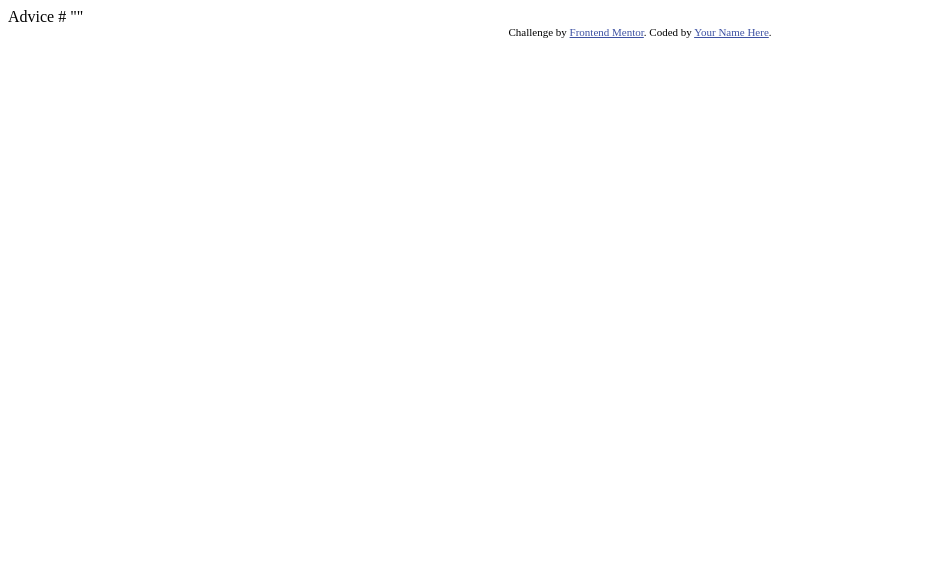
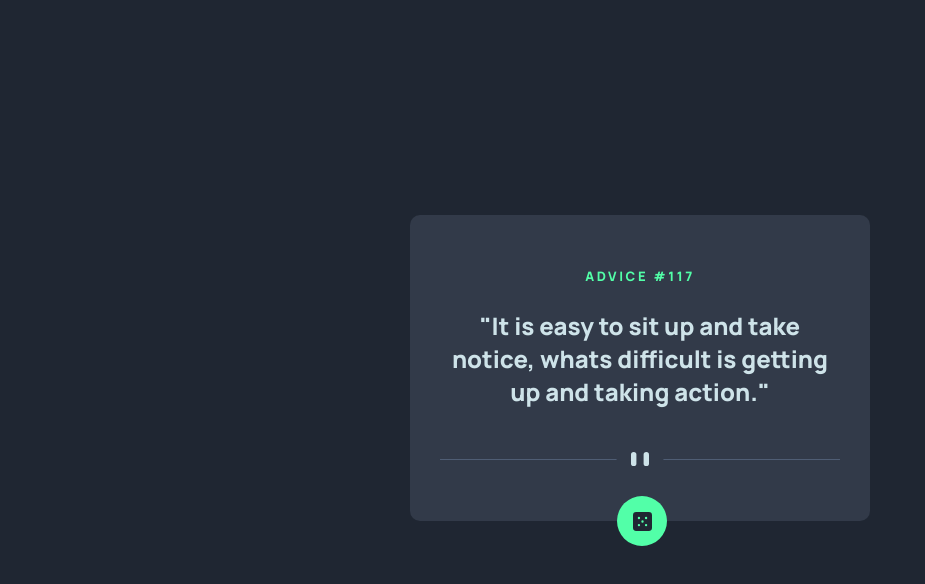
Before and after one commit to 00Saint00/advice-generator-app-main, a plain HTML site: page advice-generator-app-main/index.html in a window 1280 px wide. Shown: the whole page, without its empty margins (0-925 px from the left). Drawn offline with Linux system fonts and the light colour scheme.

Commit message:
advice generator

```diff
--- a/advice-generator-app-main/index.html
+++ b/advice-generator-app-main/index.html
@@ -1,28 +1,25 @@
 <!DOCTYPE html>
 <html lang="en">
+
 <head>
-  <meta charset="UTF-8">
-  <meta name="viewport" content="width=device-width, initial-scale=1.0"> <!-- displays site properly based on user's device -->
+    <meta charset="UTF-8">
+    <meta http-equiv="X-UA-Compatible" content="IE=edge">
+    <meta name="viewport" content="width=device-width, initial-scale=1.0">
+    <title>Frontend Mentor | Advice generator app</title>
+    <link rel="icon" href="images/favicon-32x32.png">
+    <link rel="stylesheet" href="style.css">
+</head>
 
-  <link rel="icon" type="image/png" sizes="32x32" href="./images/favicon-32x32.png">
+<body>
+    <section class="container">
+        <h5>ADVICE #<span id="advice-id">117</span></h5>
+        <p id="advice-text">"It is easy to sit up and take notice, whats difficult is getting up and taking action."</p>
+        <img src="./images/pattern-divider-desktop.svg" alt="" class="divide">
 
-  <title>Frontend Mentor | Advice generator app</title>
+        <button id="generateButton"><img src="./images/icon-dice.svg" alt="dice"></button>
+    </section>
 
-  <!-- Feel free to remove these styles or customise in your own stylesheet 👍 -->
-  <style>
-    .attribution { font-size: 11px; text-align: center; }
-    .attribution a { color: hsl(228, 45%, 44%); }
-  </style>
-</head>
-<body>
+    <script src="index.js"></script>
+</body>
 
-  Advice #<!-- Advice ID goes here -->
-
-  "<!-- Advice text goes here -->"
-
-  <div class="attribution">
-    Challenge by <a href="https://www.frontendmentor.io?ref=challenge" target="_blank">Frontend Mentor</a>.
-    Coded by <a href="#">Your Name Here</a>.
-  </div>
-</body>
 </html>
--- /dev/null
+++ b/advice-generator-app-main/index.js
@@ -0,0 +1,19 @@
+let adviceId = document.querySelector("#advice-id");
+let adviceText = document.querySelector("#advice-text");
+let generateButton = document.querySelector("#generateButton");
+
+let baseUrl = "https://api.adviceslip.com/advice";
+
+let generateAdvice = async () => {
+  try {
+    const response = await fetch(baseUrl);
+    let data = await response.json();
+    console.log(data);
+    adviceId.innerText = `#${data.slip.id}`;
+    adviceText.innerText = `"${data.slip.advice}"`;
+  } catch (error) {
+    console.log(error);
+  }
+};
+
+generateButton.addEventListener("click", generateAdvice);
--- /dev/null
+++ b/advice-generator-app-main/style.css
@@ -0,0 +1,71 @@
+@import url('https://fonts.googleapis.com/css2?family=Manrope:wght@400;800&display=swap');
+
+:root{
+    --Light-Cyan: hsl(193, 38%, 86%);
+    --Neon-Green: hsl(150, 100%, 66%);
+    --Grayish-Blue: hsl(217, 19%, 38%);
+    --Dark-Grayish-Blue: hsl(217, 19%, 24%);
+    --Dark-Blue: hsl(218, 23%, 16%);
+}
+
+body{
+    background-color: var(--Dark-Blue);
+    display: flex;
+    align-items: center;
+    justify-content: center;
+    height: 90vh;
+    font-family: 'Manrope',sans-serif;
+}
+
+.container{
+    background-color: var(--Dark-Grayish-Blue);
+    height: max-content;
+    width: 400px;
+    border-radius: 10px;
+    padding: 30px;
+    text-align: center;
+    position: relative;
+}
+
+.container h5{
+    font-size: 13px;
+    color: var(--Neon-Green);
+    letter-spacing: 0.2em;
+    text-transform: uppercase;
+}
+
+.container p{
+    font-size: 24px;
+    font-weight: 800;
+    color: var(--Light-Cyan);
+    margin-top: 20px 0;
+}
+
+.divide{
+    width: 100%;
+    margin: 20px 0;
+}
+
+button{
+    position: absolute;
+    background-color: var(--Neon-Green);
+    display: flex;
+    justify-content: center;
+    align-items: center;
+    border: none;
+    border-radius: 47px;
+    width: 50px;
+    height: 50px;
+    left: 45%;
+    bottom: -25px;
+    transition: 0.8s;
+    cursor: pointer;
+}
+
+button img{
+    width: 50%;
+}
+
+button:hover{
+    box-shadow: 2px -3px 20px -2px rgba(82, 255,168, 1);
+}
```
